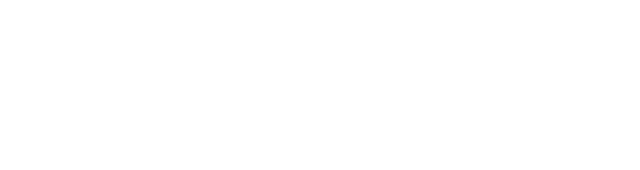
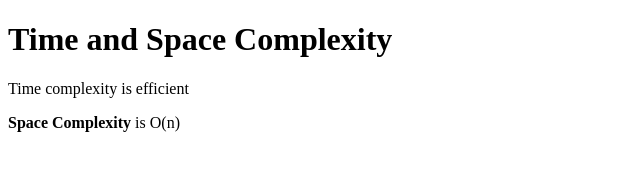
Before and after one commit to acciojob/time-and-space-complexity-sujatha033, a website: page main.html in a window 1280 px wide. Shown: the whole page, without its empty margins (0-640 px from the left). Drawn offline with Linux system fonts and the light colour scheme.

Commit message:
created a submission

```diff
--- a/main.html
+++ b/main.html
@@ -10,7 +10,9 @@
 	<!-- the entire body must be written by student -->
     <script type="text/javascript" src="./script.js">
 </script>
-
+	<h1>Time and Space Complexity</h1>
+	<p>Time complexity is efficient</p>
+	<p><b>Space Complexity</b> is O(n)</p>
 </body>
 
 </html>
```
